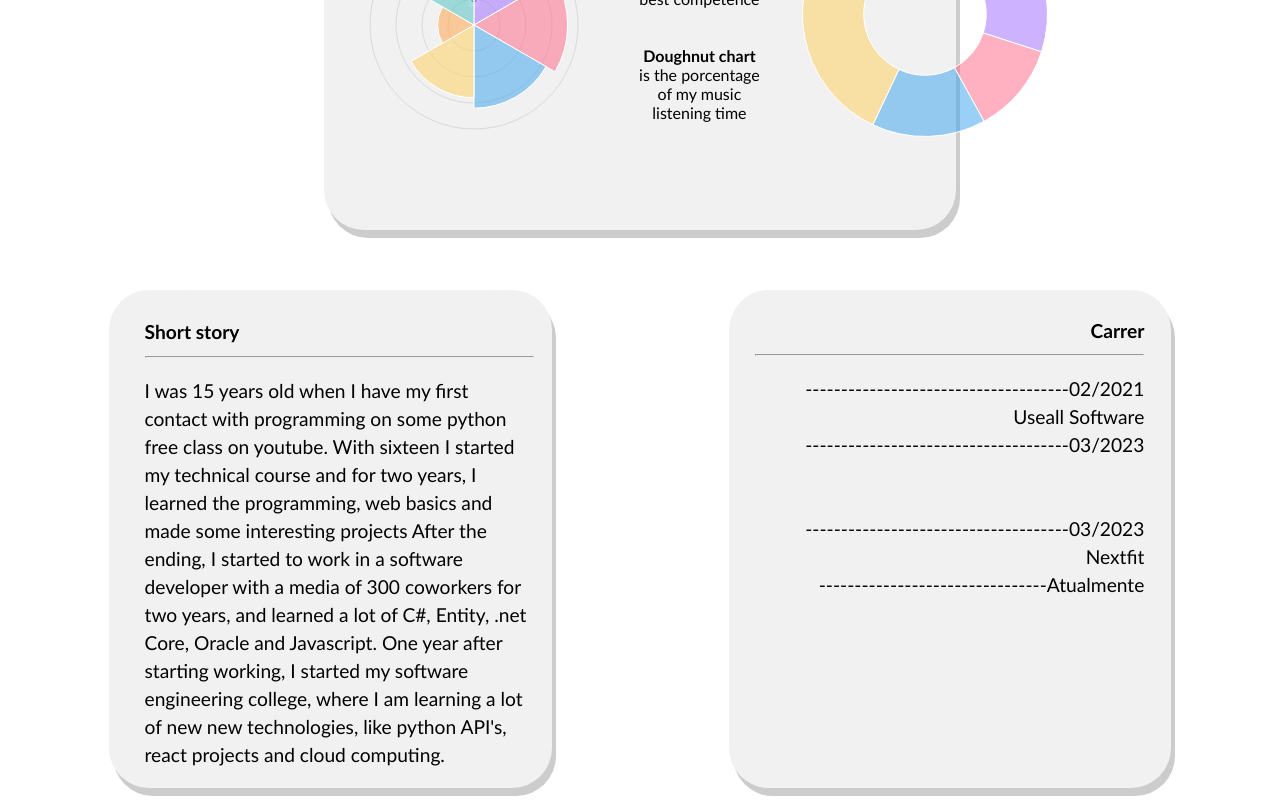
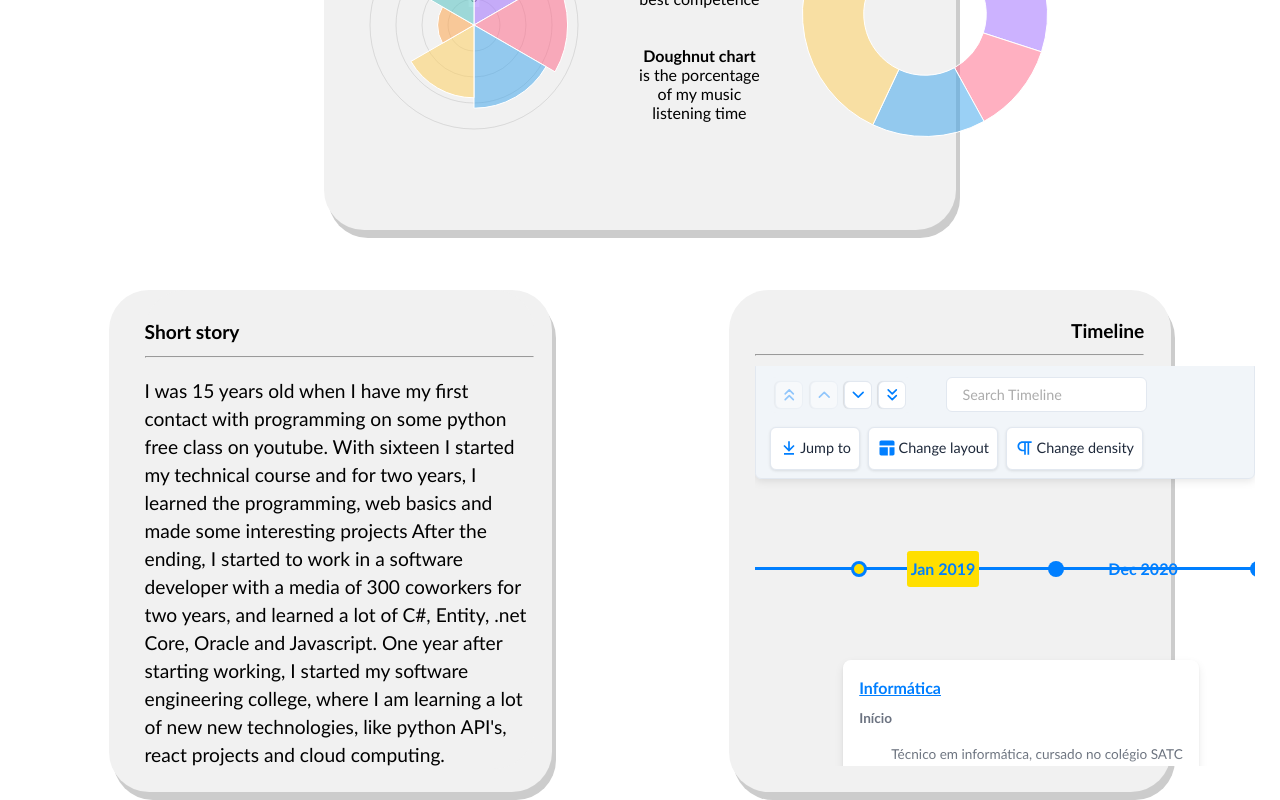
Before and after one commit to angelum23/angelofolio, a React (Create React App) app: page /about in a window 1280 px wide. Shown: the part 538-1338 px from the top of the page. Built offline with nearby package versions, Linux system fonts and the light colour scheme.

Commit message:
added a good timeline to my about page

```diff
--- a/package.json
+++ b/package.json
@@ -14,6 +14,7 @@
     "emailjs": "^4.0.1",
     "react": "^18.2.0",
     "react-chartjs-2": "^5.2.0",
+    "react-chrono": "^1.22.0",
     "react-copy-to-clipboard": "^5.1.0",
     "react-dom": "^18.2.0",
     "react-icons": "^4.7.1",
--- a/src/pages/about.js
+++ b/src/pages/about.js
@@ -7,10 +7,61 @@ import {
   Legend,
 } from 'chart.js';
 import { Doughnut, PolarArea } from 'react-chartjs-2';
+import { Chrono } from "react-chrono";
 
 ChartJS.register(RadialLinearScale, ArcElement, Tooltip, Legend);
 
 const About = () => {
+  const timelineItems = [{
+    title: "Jan 2019",
+    cardTitle: "Informática",
+    url: "https://unisatc.com.br/tecnico/informatica/",
+    cardSubtitle:"Início",
+    cardDetailedText: "Técnico em informática, cursado no colégio SATC",
+    // media: {
+    //   type: "IMAGE",
+    //   source: {
+    //     url: "http://someurl/image.jpg"
+    //   }
+    // }
+  }, {
+    title: "Dec 2020",
+    cardTitle: "Informática",
+    url: "https://unisatc.com.br/tecnico/informatica/",
+    cardSubtitle:"Conclusão",
+    cardDetailedText: "Técnico em informática, cursado no colégio SATC",
+  }, {
+    title: "Feb 2021",
+    cardTitle: "Useall",
+    url: "https://www.useall.com.br",
+    cardSubtitle:"Início",
+    cardDetailedText: "Desenvolvimento web front-end",
+  }, {
+    title: "Apr 2021",
+    cardTitle: "Useall",
+    url: "https://www.useall.com.br",
+    cardSubtitle:"Início",
+    cardDetailedText: "Desenvolvimento web full-stack",
+  }, {
+    title: "Feb 2022",
+    cardTitle: "Engenharia de software",
+    url: "https://unisatc.com.br/graduacao/engenharia-de-software/",
+    cardSubtitle:"Início",
+    cardDetailedText: "Bacharelado em engenharia de software, cursado na faculade SATC",
+  }, {
+    title: "Mar 2023",
+    cardTitle: "Useall",
+    url: "https://www.useall.com.br",
+    cardSubtitle:"Fim",
+    cardDetailedText: "Desenvolvimento web full-stack",
+  }, {
+    title: "Mar 2023",
+    cardTitle: "Nextfit",
+    url: "https://nextfit.com.br",
+    cardSubtitle:"Início",
+    cardDetailedText: "Desenvolvimento web back-end",
+  }];
+
   const polarData = {
     labels: ['C#', 'Javascript', 'Oracle Pl/sql', 'React', 'Unity', 'Python'],
     datasets: [
@@ -129,17 +180,11 @@ const About = () => {
         </div>
         <div class="boxcarreira">
           <div class="carreira">
-            <strong>Carrer</strong>
+            <strong>Timeline</strong>
             <hr/>
-            <p>
-              -------------------------------------02/2021<br/>
-              Useall Software<br/>
-              -------------------------------------03/2023<br/>
-              <br/><br/>
-              -------------------------------------03/2023<br/>
-              Nextfit<br/>
-              --------------------------------Atualmente<br/>
-            </p>
+            <div style={{ width: "500px", height: "400px" }}>
+              <Chrono items={timelineItems} />
+            </div>
           </div>
         </div>
       </div>
```
Also changed, not shown: 1 other file (tests, documents, lock files or other folders).
